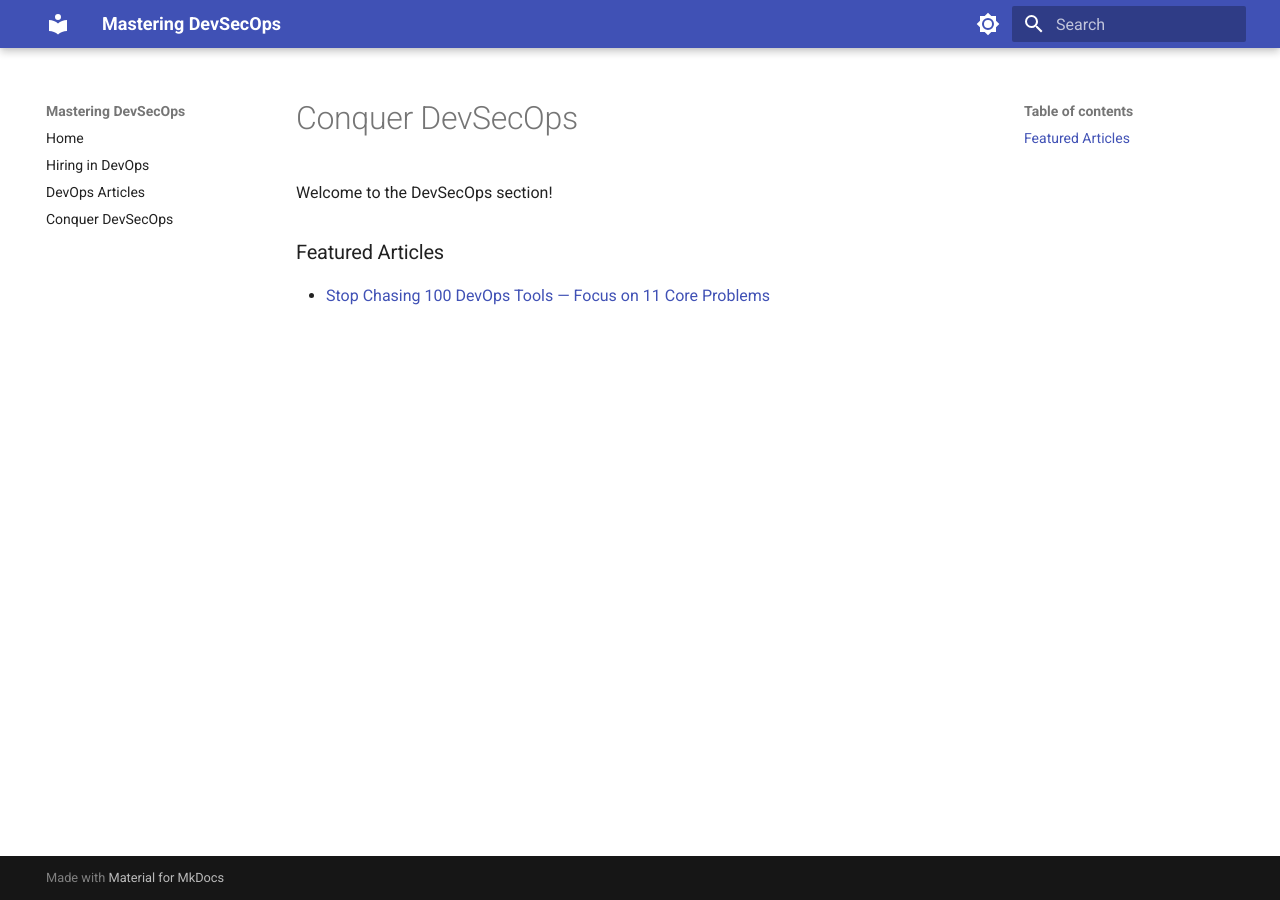
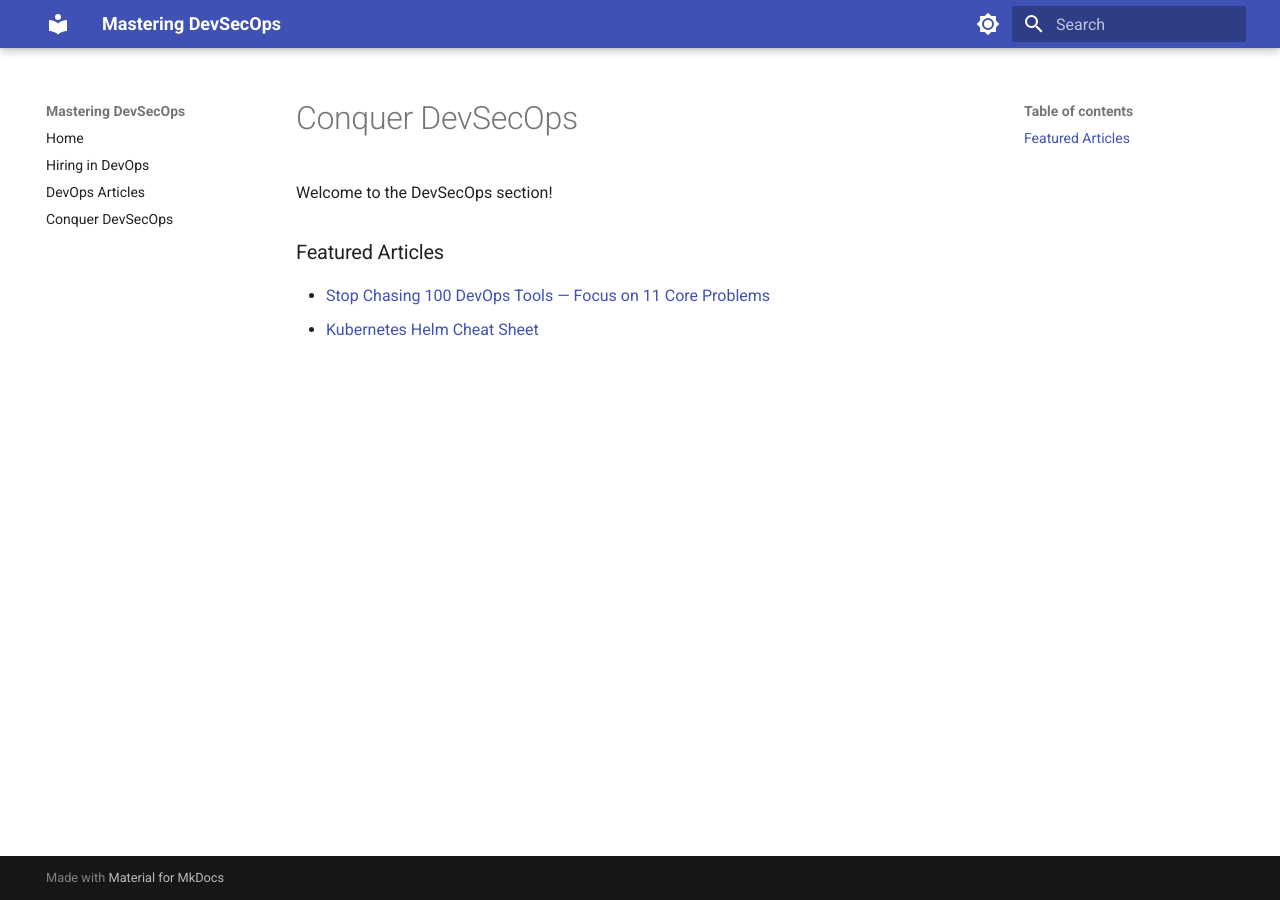
Before and after one commit to bruceminanga/Conquer-DevSecOps, an MkDocs documentation site: the page built from docs/2_Conquer_DevSecOps/index.md, in a window 1280 px wide. Built offline with MkDocs 1.6.1 and Material for MkDocs 9.7.7, drawn with Linux system fonts in a browser that asks for light colours.

Commit message:
Fix path to 3_Tools article

```diff
--- a/docs/2_Conquer_DevSecOps/index.md
+++ b/docs/2_Conquer_DevSecOps/index.md
@@ -4,4 +4,5 @@ Welcome to the DevSecOps section!
 
 ### Featured Articles
 
-* [Stop Chasing 100 DevOps Tools — Focus on 11 Core Problems](terraform/01-stop-chasing-100-devops-tools-focus-on-11-core-problems.md)
+* [Stop Chasing 100 DevOps Tools — Focus on 11 Core Problems](3_Tools/01-stop-chasing-100-devops-tools-focus-on-11-core-problems.md)
+* [Kubernetes Helm Cheat Sheet](3_Tools/Kubernetes/helm-kubernetes-cheat-sheet.md)
```
